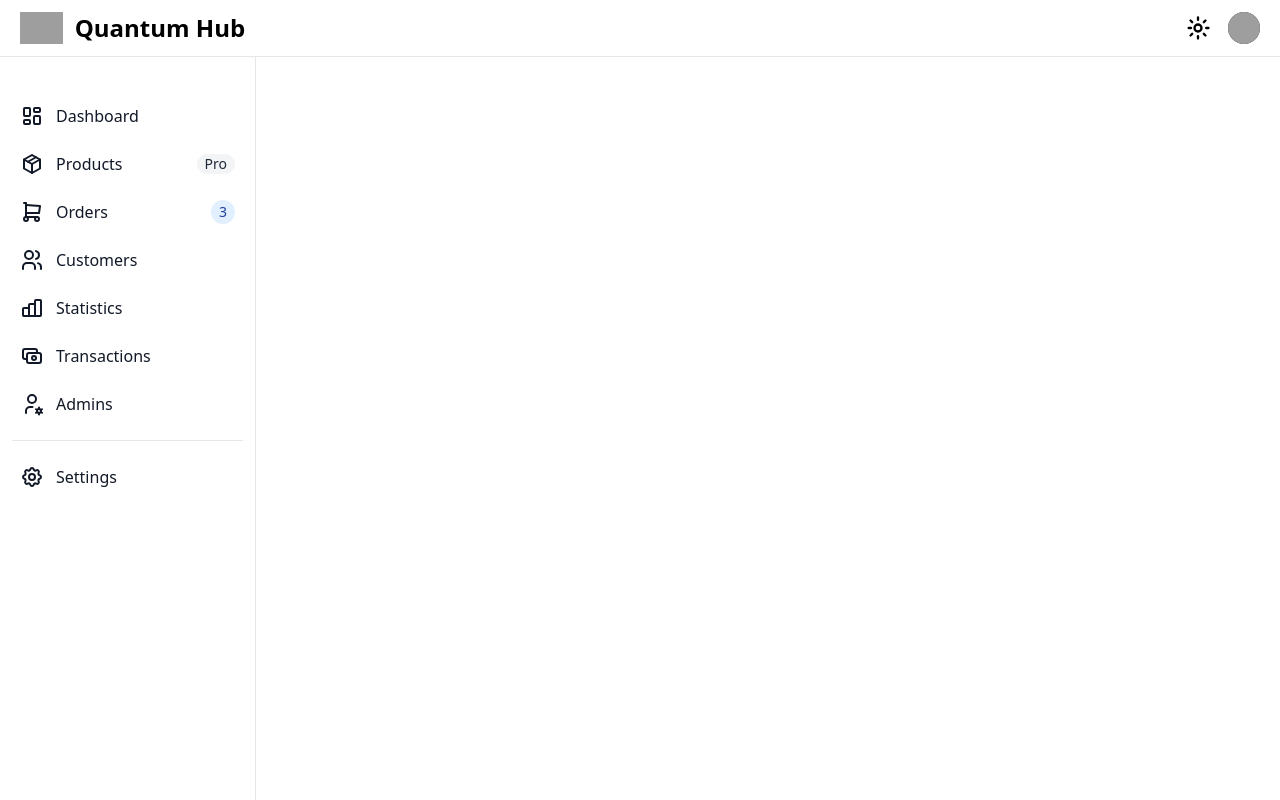
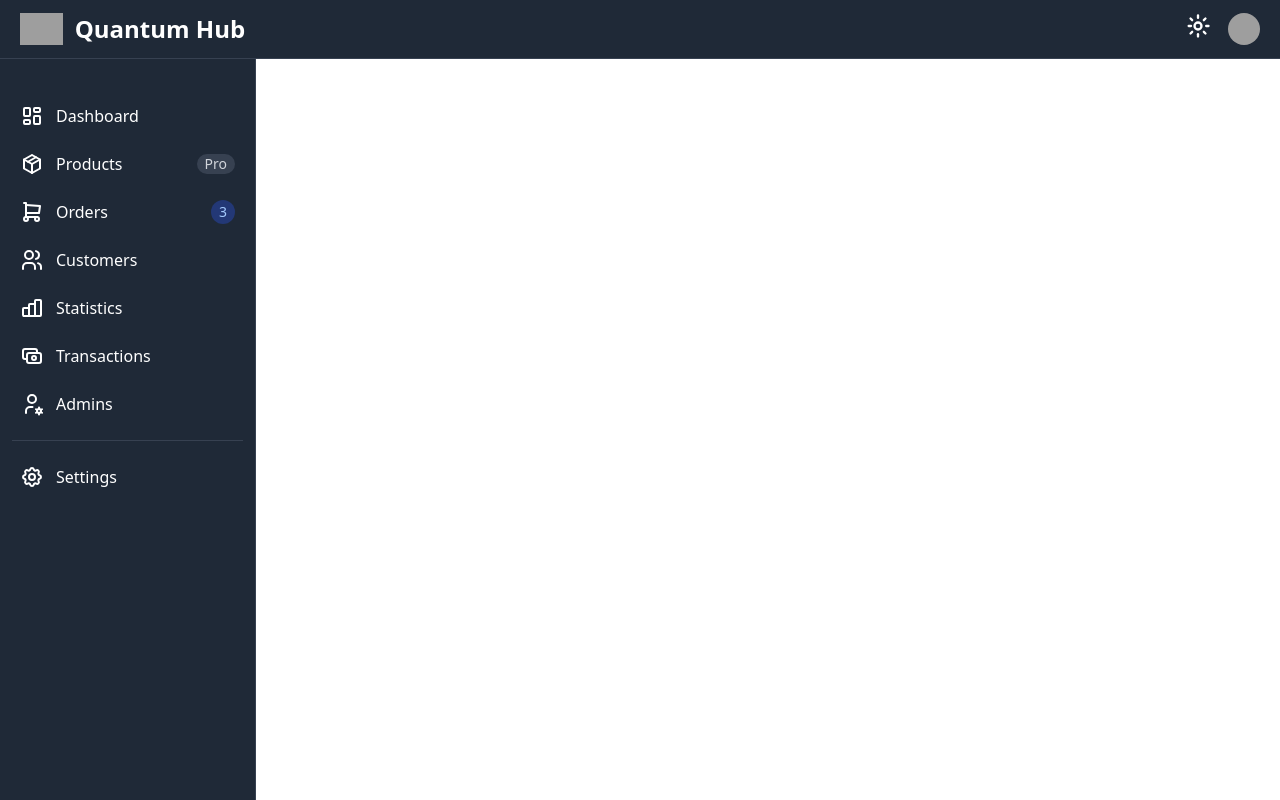
Before and after one commit to Saturn-Devs-Org/quantum-hub-admin-dashboard, an Astro site: page / in a window 1280 px wide. Both pictures are taken after a click on the button 1198 px from the left and 28 px from the top of the page. Built offline with nearby package versions, Linux system fonts and the light colour scheme; Astro itself is replaced by a stand-in of ours; grey boxes are pictures that could not be loaded.

Commit message:
9-Enable Dark Mode in the Dashboard
-Added ThemeIcon Component to handle theme switching
-Removed unnecessary styles in Layout.astro

```diff
--- a/src/components/Navbar.astro
+++ b/src/components/Navbar.astro
@@ -1,5 +1,5 @@
 ---
-
+import ThemeIcon from './ThemeIcon.astro'
 ---
 
 <nav
@@ -47,30 +47,7 @@
       <div class="flex items-center">
         <div class="flex items-center ms-3">
           <div>
-            <button
-              type="button"
-              class="flex text-sm rounded-full mr-4"
-              id="theme-selector"
-            >
-              <svg
-                xmlns="http://www.w3.org/2000/svg"
-                width="28"
-                height="28"
-                viewBox="0 0 24 24"
-                fill="none"
-                stroke="currentColor"
-                stroke-width="2"
-                stroke-linecap="round"
-                stroke-linejoin="round"
-                class="icon icon-tabler icons-tabler-outline icon-tabler-brightness-up"
-                ><path stroke="none" d="M0 0h24v24H0z" fill="none"></path><path
-                  d="M12 12m-3 0a3 3 0 1 0 6 0a3 3 0 1 0 -6 0"></path><path
-                  d="M12 5l0 -2"></path><path d="M17 7l1.4 -1.4"></path><path
-                  d="M19 12l2 0"></path><path d="M17 17l1.4 1.4"></path><path
-                  d="M12 19l0 2"></path><path d="M7 17l-1.4 1.4"></path><path
-                  d="M6 12l-2 0"></path><path d="M7 7l-1.4 -1.4"></path></svg
-              >
-            </button>
+            <ThemeIcon />
           </div>
           <div>
             <button
--- /dev/null
+++ b/src/components/ThemeIcon.astro
@@ -0,0 +1,56 @@
+---
+
+---
+
+<button id="themeToggle" class="mr-4 dark:text-white">
+  <svg
+    xmlns="http://www.w3.org/2000/svg"
+    width="28"
+    height="28"
+    viewBox="0 0 24 24"
+    fill="none"
+    stroke="currentColor"
+    stroke-width="2"
+    stroke-linecap="round"
+    stroke-linejoin="round"
+    class="icon icon-tabler icons-tabler-outline icon-tabler-brightness-up"
+    ><path stroke="none" d="M0 0h24v24H0z" fill="none"></path><path
+      d="M12 12m-3 0a3 3 0 1 0 6 0a3 3 0 1 0 -6 0"></path><path d="M12 5l0 -2"
+    ></path><path d="M17 7l1.4 -1.4"></path><path d="M19 12l2 0"></path><path
+      d="M17 17l1.4 1.4"></path><path d="M12 19l0 2"></path><path
+      d="M7 17l-1.4 1.4"></path><path d="M6 12l-2 0"></path><path
+      d="M7 7l-1.4 -1.4"></path></svg
+  >
+</button>
+
+<script is:inline>
+  const theme = (() => {
+    if (typeof localStorage !== 'undefined' && localStorage.getItem('theme')) {
+      return localStorage.getItem('theme')
+    }
+    if (window.matchMedia('(prefers-color-scheme: dark)').matches) {
+      return 'dark'
+    }
+    return 'light'
+  })()
+
+  if (theme === 'light') {
+    document.documentElement.classList.remove('dark')
+  } else {
+    document.documentElement.classList.add('dark')
+  }
+
+  window.localStorage.setItem('theme', theme)
+
+  const handleToggleClick = () => {
+    const element = document.documentElement
+    element.classList.toggle('dark')
+
+    const isDark = element.classList.contains('dark')
+    localStorage.setItem('theme', isDark ? 'dark' : 'light')
+  }
+
+  document
+    .getElementById('themeToggle')
+    .addEventListener('click', handleToggleClick)
+</script>
--- a/src/layouts/Layout.astro
+++ b/src/layouts/Layout.astro
@@ -1,4 +1,6 @@
 ---
+import { ViewTransitions } from 'astro:transitions'
+
 interface Props {
   title: string
 }
@@ -16,6 +18,7 @@ const { title } = Astro.props
 
     <meta name="generator" content={Astro.generator} />
     <title>{title}</title>
+    <ViewTransitions />
   </head>
   <body>
     <slot />
@@ -25,50 +28,3 @@ const { title } = Astro.props
     ></script>
   </body>
 </html>
-<style is:global>
-  /* :root {
-    --accent: 136, 58, 234;
-    --accent-light: 224, 204, 250;
-    --accent-dark: 49, 10, 101;
-    --accent-gradient: linear-gradient(
-      45deg,
-      rgb(var(--accent)),
-      rgb(var(--accent-light)) 30%,
-      white 60%
-    );
-  }
-  html {
-    font-family: system-ui, sans-serif;
-    background: #13151a;
-    background-size: 224px;
-  }
-  code {
-    font-family:
-      Menlo,
-      Monaco,
-      Lucida Console,
-      Liberation Mono,
-      DejaVu Sans Mono,
-      Bitstream Vera Sans Mono,
-      Courier New,
-      monospace;
-  } */
-</style>
-
-<script is:inline>
-  // if (
-  //   localStorage.getItem('color-theme') === 'dark' ||
-  //   (!('color-theme' in localStorage) &&
-  //     window.matchMedia('(prefers-color-scheme: dark)').matches)
-  // ) {
-  //   document.documentElement.classList.add('dark')
-  // } else {
-  //   document.documentElement.classList.remove('dark')
-  // }
-
-  if (localStorage.getItem('color-theme') === 'dark') {
-    document.documentElement.classList.add('dark')
-  } else {
-    document.documentElement.classList.remove('dark')
-  }
-</script>
```
